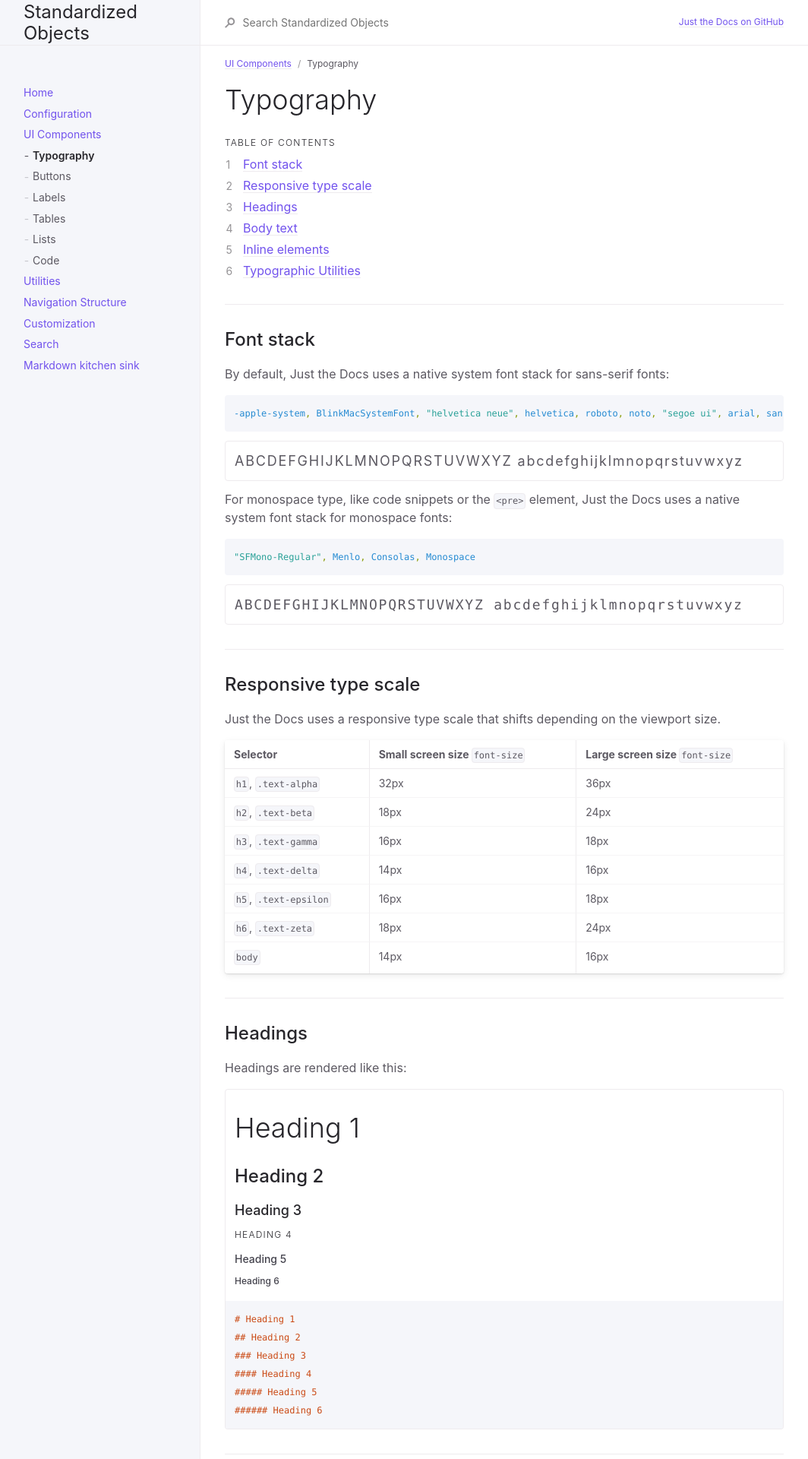
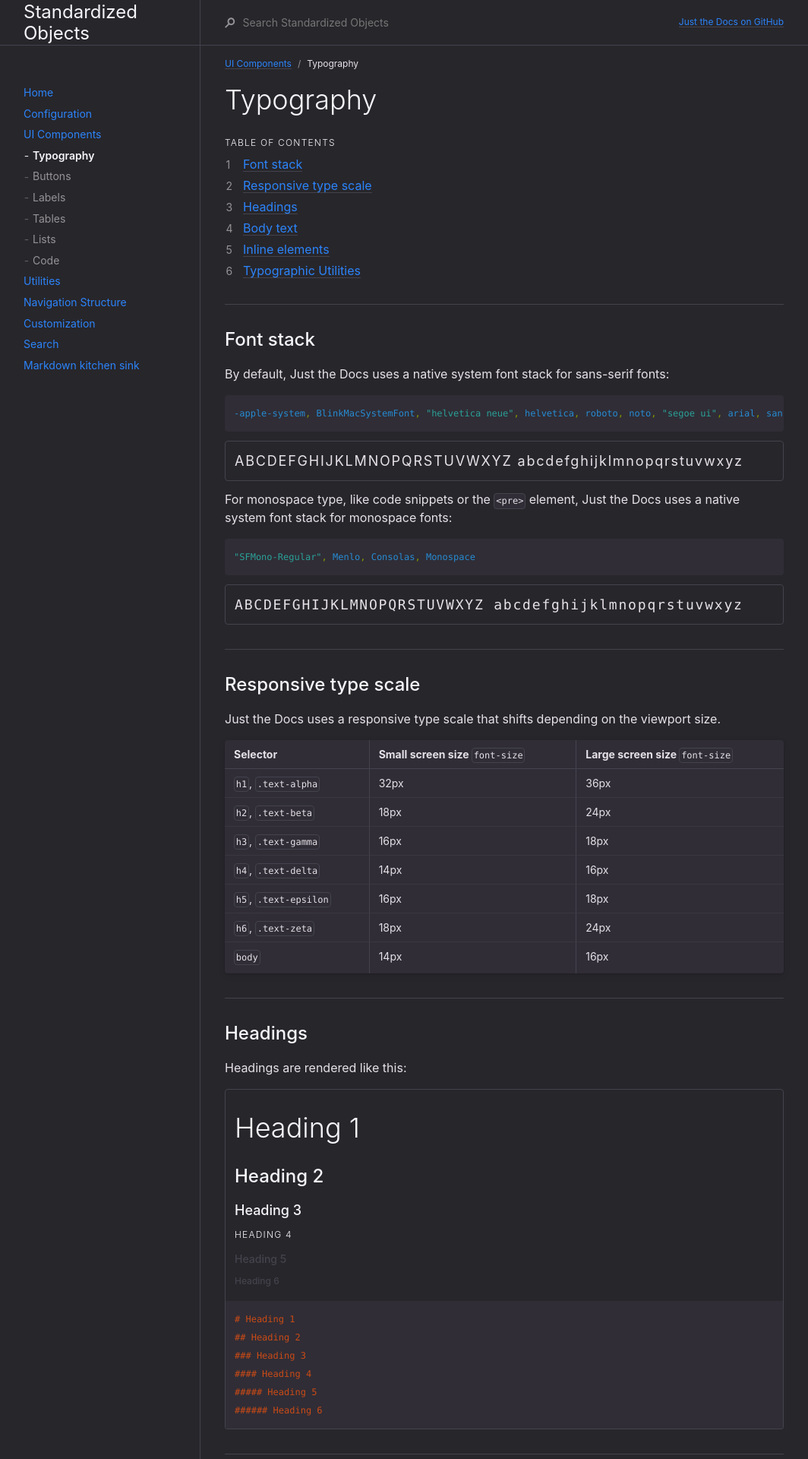
Before and after one commit to Standardized-Objects/Standardized-Objects.github.io, a Jekyll site: the page built from docs/ui-components/typography.md, in a window 1280 px wide. Shown: the top 1920 px of the page at 76% size, without its empty margins (108-1172 px from the left). Built offline with Jekyll 4.4.1, drawn with Linux system fonts in a browser that asks for light colours.

Commit message:
just-the-docs

```diff
--- a/_config.yml
+++ b/_config.yml
@@ -42,7 +42,7 @@ aux_links:
 footer_content: "Copyright &copy; 2017-2019 Patrick Marsceill. Distributed by an <a href=\"https://github.com/pmarsceill/just-the-docs/tree/master/LICENSE.txt\">MIT license.</a>"
 
 # Color scheme currently only supports "dark" or nil (default)
-color_scheme: nil
+color_scheme: "dark"
 
 # Google Analytics Tracking (optional)
 # e.g, UA-1234567-89
```
